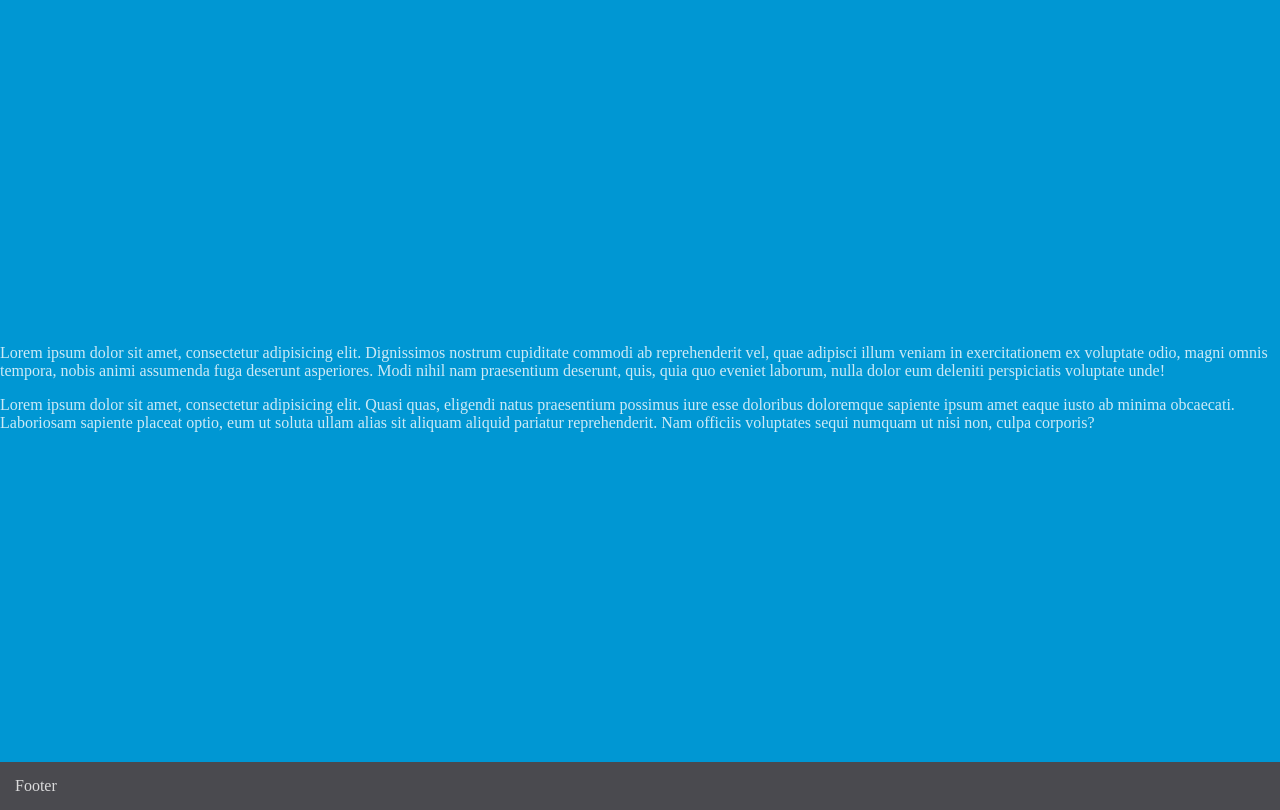
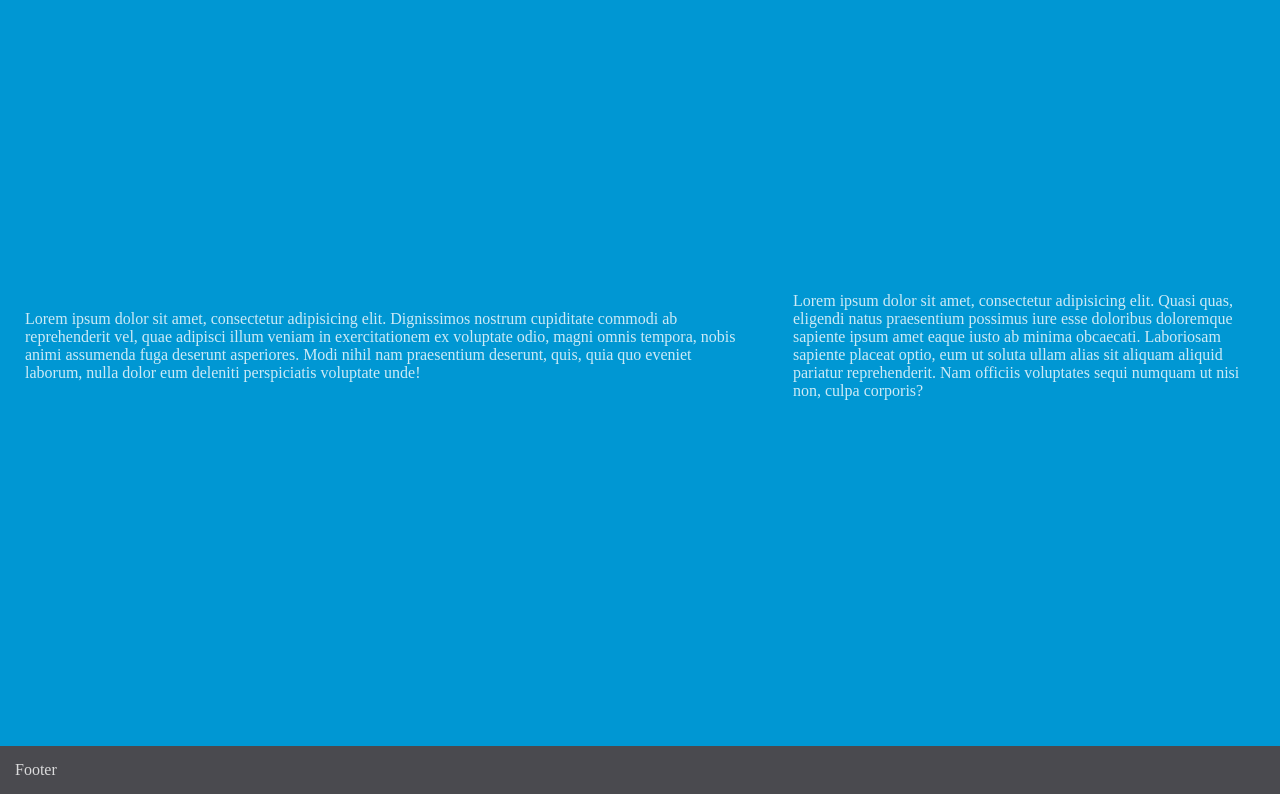
Before and after one commit to Leannald13/Another-website-attempt, a plain HTML site: page index.html in a window 1280 px wide. Shown: the part 54-864 px from the top of the page. Drawn offline with Linux system fonts and the light colour scheme.

Commit message:
more code added

```diff
--- a/main.css
+++ b/main.css
@@ -31,9 +31,23 @@ body, html {
 
 .section-paragraph {
     font-size: 1em;
+    margin: 25px;
 }
 
 .footer {
     background-color: #4a4a4f;
     padding: 15px;
 }
+
+.column {
+    float: left;
+}
+
+@media (min-width: 768px) {
+    .column-60 {
+        width: 60%;
+    }
+    .column-40 {
+        width: 40%;
+    }
+}
```
Also changed, not shown: .c9/metadata/environment/index.html (added), .c9/metadata/environment/main.css (added), 4 other files.
